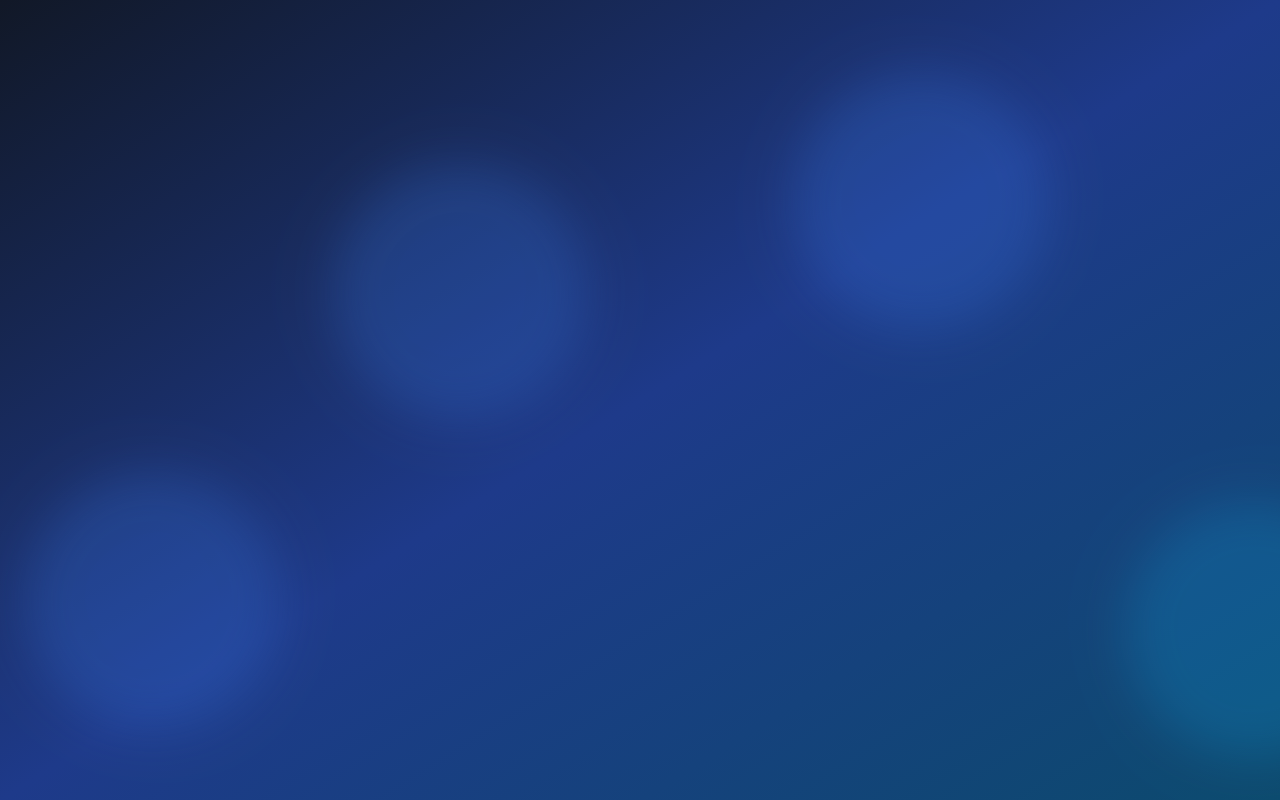
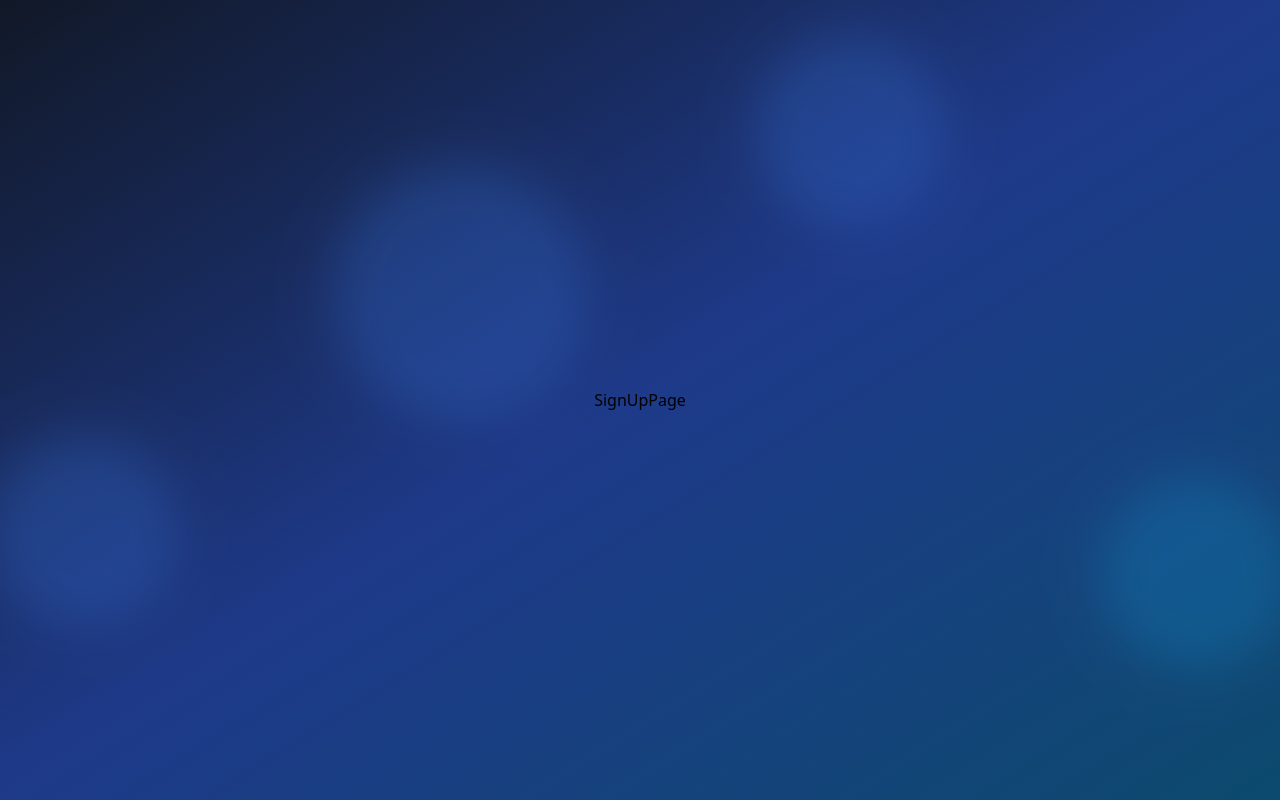
Before and after one commit to jonathanPhan17/auth-stuff, a React (Vite) app in the folder client/: page /signup in a window 1280 px wide. Built offline with nearby package versions, Linux system fonts and the light colour scheme.

Commit message:
add pages layout

```diff
--- a/client/src/App.jsx
+++ b/client/src/App.jsx
@@ -1,4 +1,8 @@
-import FloatinStuff from './components/FloatinStuff'
+import FloatinStuff from './components/FloatinStuff';
+import { Routes, Route } from 'react-router-dom';
+import SignUpPage from './pages/SignUpPage';
+import LoginPage from './pages/LoginPage';
+import HomePage from './pages/HomePage';
 
 function App() {
   return (
@@ -16,25 +20,30 @@ function App() {
         />
         <FloatinStuff
           color="bg-sky-500"
-          size="w-64 h-64"
+          size="w-48 h-48"
           top="50%"
           left="80%"
           delay={4}
         />
         <FloatinStuff
           color="bg-blue-500"
-          size="w-64 h-64"
+          size="w-48 h-48"
           top="40%"
           left="-10%"
           delay={2}
         />
         <FloatinStuff
           color="bg-blue-500"
-          size="w-64 h-64"
+          size="w-48 h-48"
           top="-10%"
           left="50%"
           delay={2}
         />
+        <Routes>
+          <Route path='/' element={<HomePage />} />
+          <Route path='/signup' element={<SignUpPage />} />
+          <Route path='/login' element={<LoginPage />} />
+        </Routes>
       </div>
     </>
   );
--- /dev/null
+++ b/client/src/pages/HomePage.jsx
@@ -0,0 +1,7 @@
+import React from "react";
+
+const HomePage = () => {
+  return <div>HomePage</div>;
+};
+
+export default HomePage;
--- /dev/null
+++ b/client/src/pages/LoginPage.jsx
@@ -0,0 +1,7 @@
+import React from "react";
+
+const LoginPage = () => {
+  return <div>LoginPage</div>;
+};
+
+export default LoginPage;
--- /dev/null
+++ b/client/src/pages/SignUpPage.jsx
@@ -0,0 +1,7 @@
+import React from "react";
+
+const SignUpPage = () => {
+  return <div>SignUpPage</div>;
+};
+
+export default SignUpPage;
```
